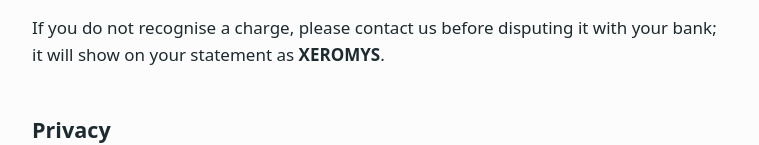
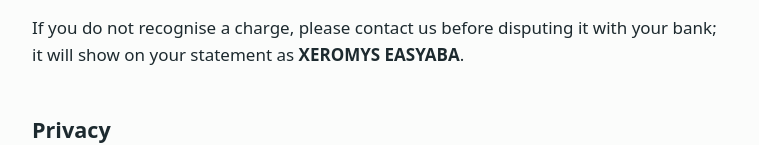
Before and after one commit to xeromys/xeromys.github.io, a plain HTML site: page index.html in a window 1280 px wide. Shown: the part 1571-1716 px from the top of the page, without its empty margins (260-1019 px from the left). Drawn offline with Linux system fonts and the light colour scheme.

Commit message:
Show XEROMYS EASYABA as the statement name

```diff
--- a/index.html
+++ b/index.html
@@ -102,7 +102,7 @@
     <p class="note">Nothing here limits your rights under the Australian Consumer Law, including
     your right to a refund for a major failure.</p>
     <p>If you do not recognise a charge, please contact us before disputing it with your bank;
-    it will show on your statement as <b>XEROMYS</b>.</p>
+    it will show on your statement as <b>XEROMYS EASYABA</b>.</p>
   </section>
 
   <section id="privacy">
```
